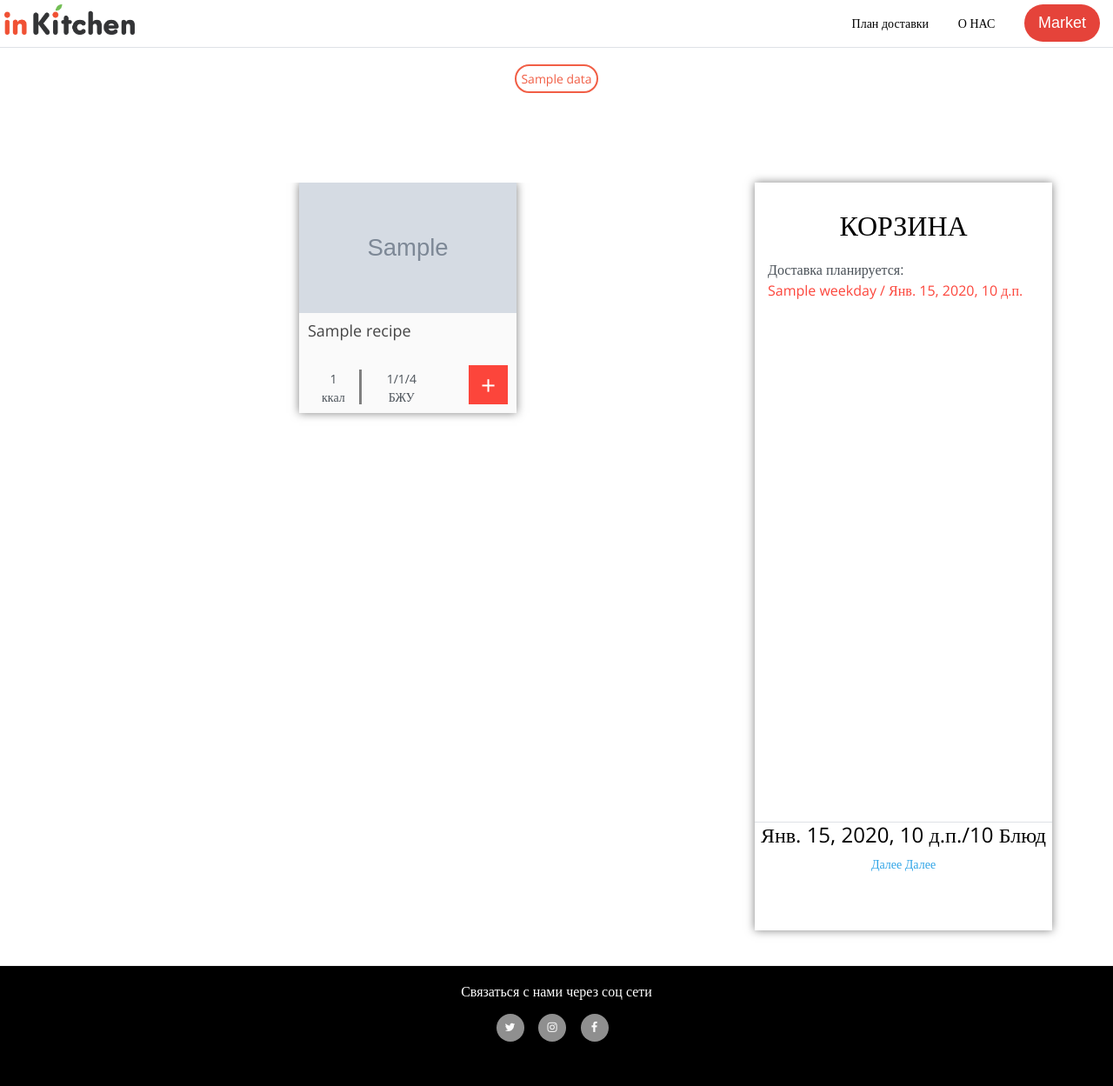
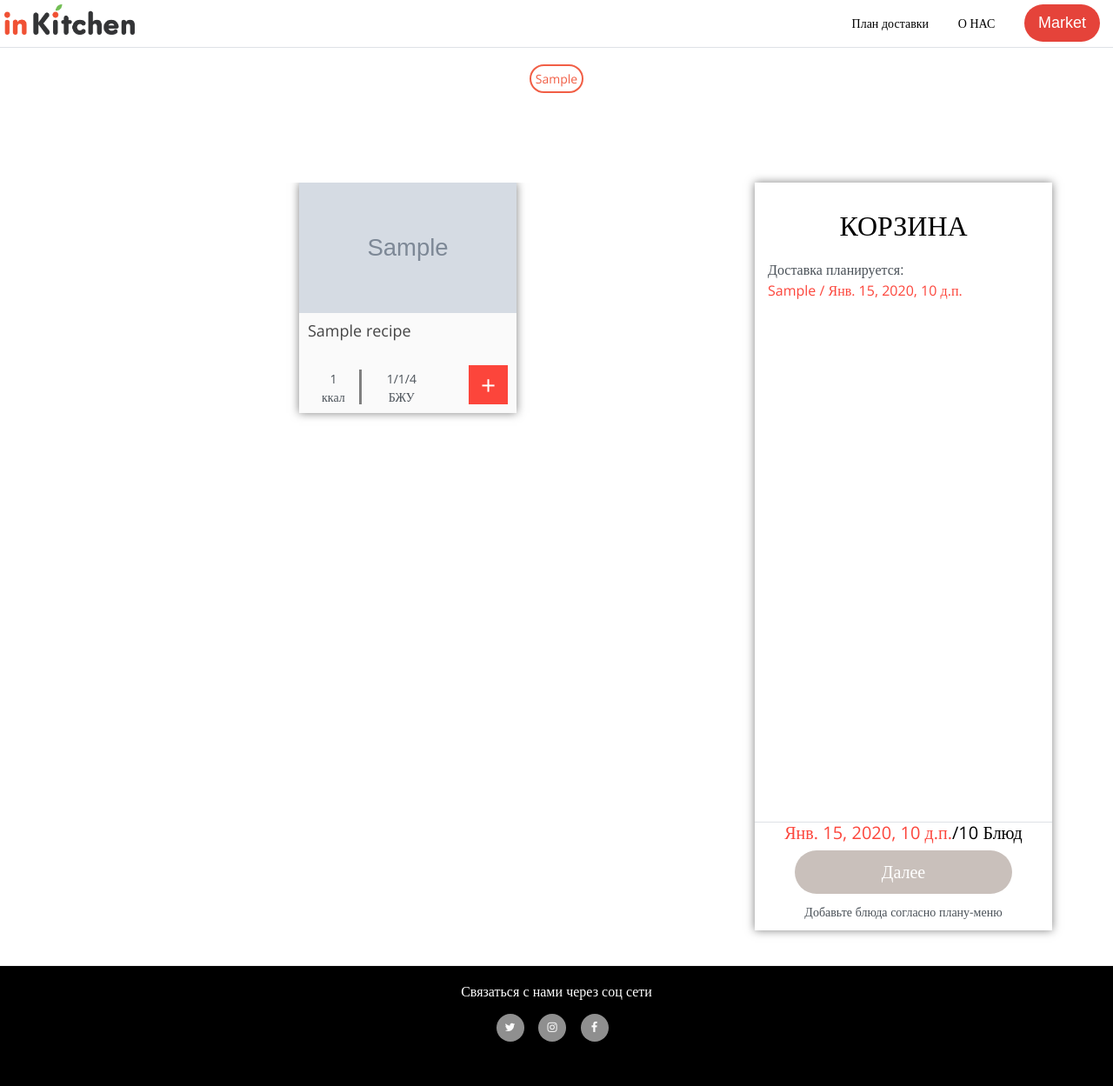
Before and after one commit to are-nic/inkitchen_app, a Django app: template inkitchen/food/templates/food/recipes.html in a window 1280 px wide. Shown: the whole page at 87% size. Run offline with Django 3.2, Linux system fonts and the light colour scheme; tables that the repository leaves empty hold one stand-in row (values such as "Sample post"); the template is opened without the code that fills it: values that come from a table or form of the project are taken from there, most other values are stand-ins (such as "Sample title", 1, 10 or a date in 2020); grey boxes marked "Sample" are stand-in pictures; parts of the project's set-up code (start-up, migrations or seed data) failed here and were passed over; some libraries are stand-ins or nearby versions.

Commit message:
добавление классов

```diff
--- a/inkitchen/food/templates/food/recipes.html
+++ b/inkitchen/food/templates/food/recipes.html
@@ -8,15 +8,13 @@
     <div id="days_order_block">
         {% for day, data in plan_menu.items %}
             <div>
-                <a href="{% url 'delivery_day' day %}" class="week_day-delivery" id="{{ day }}">{{ data.name_rus }}</a>
-                <!--<p class="week_day-delivery"></p>-->
-                <!--<p>{{ data.delivery_date }}</p>-->
+                <a href="{% url 'delivery_day' day %}" class="week_day-delivery" id="{{ day }}">{{ data.name_rus.1 }}</a>
                 <!-- перебираем словари дат заказа в корзине сессии. Если дата совпадает с текущей датой страницы,
                      то записываем кол-во добавленных в эту дату рецептов. Иначе пишем "ноль" -->
                 <p class="gty_per_day">
                     {%for date, menu in request.session.cart.items %}
                         {% if date == data.delivery_date %}
-                            <span id="meals_for_{{ day }}">{{ menu|length }}</span>/{{ data.qty_meals }}
+                            <span id="meals_for_{{ day }}">{{ menu|length }}</span>/<span id="meals_need_for_{{ day }}">{{ data.qty_meals }}</span>
                         {% elif data.delivery_date not in request.session.cart.keys %}
                             0/{{ data.qty_meals }}
                         {% endif %}
@@ -74,7 +72,7 @@
             <h2 class="title-main-page">КОРЗИНА</h2>
             <div id="delivery_day">
                 <p class="delivery_date-cart">Доставка планируется:</p>
-                <p class="delivery_date-cart red">{{ weekday.name_rus }} / {{ weekday.delivery_date }}</p>
+                <p class="delivery_date-cart red">{{ weekday.name_rus.0 }} / {{ weekday.delivery_date }}</p>
             </div>
         </div>
         <div id="cart_recipes_block">
@@ -115,15 +113,30 @@
             {% endfor %}
         </div>
         <div id="next_btn_wrap">
-            <h4><span>{{ qty_meals_added }}</span>/{{ weekday.qty_meals }} Блюд</h4>
-            <a href="{% url 'order_create' %}" role="button" aria-disabled="true" id="disable-btn-next-order">
-                Далее
-            </a>
-            <a href="{% url 'order_create' %}" role="button" aria-pressed="true" id="active-btn-next-order">
-                Далее
-            </a>
+            <h5><span class="meals_added">{{ qty_meals_added }}</span>/{{ weekday.qty_meals }} Блюд</h5>
+            <a href="{% url 'order_create' %}" role="button" aria-disabled="true" class="disable-btn-next-order">Далее</a>
+            <p class="cart_messages">Добавьте блюда согласно плану-меню</p>
         </div>
+        <input type="hidden" name="recipe_count" value="{{ need_meals }}" id="hidden_recipe_count">
     </div>
 </div>
+<!----------------------------------------- модальное окно корзины  ----------------------------------------------->
+<div id="cart_lower" hidden>
+    <button class="cartLinkModal"><span class="meals_added">{{ qty_meals_added }}</span>/{{ weekday.qty_meals }}</button>
+    <div id="btn-cartModal">
+        <a href="{% url 'order_create' %}" role="button" aria-disabled="true" class="disable-btn-next-order">Далее</a>
+    </div>
+    <p class="cart_messages">Добавьте блюда согласно плану-меню</p>
+</div>
+
+<div id="cartModal">
+    <div id="cartModal__close" class="close">
+        <img src="{% static 'main/img/plan_menu/down_arrow.png' %}" alt="down_arr">
+    </div>
+</div>
+
+<div id="cartOverlay"></div>
+
 <script type="text/javascript" src="{% static 'main/js/recipes.js' %}"></script>
+<script type="text/javascript" src="{% static 'main/js/recipes_767px.js' %}"></script>
 {% endblock content %}
```
